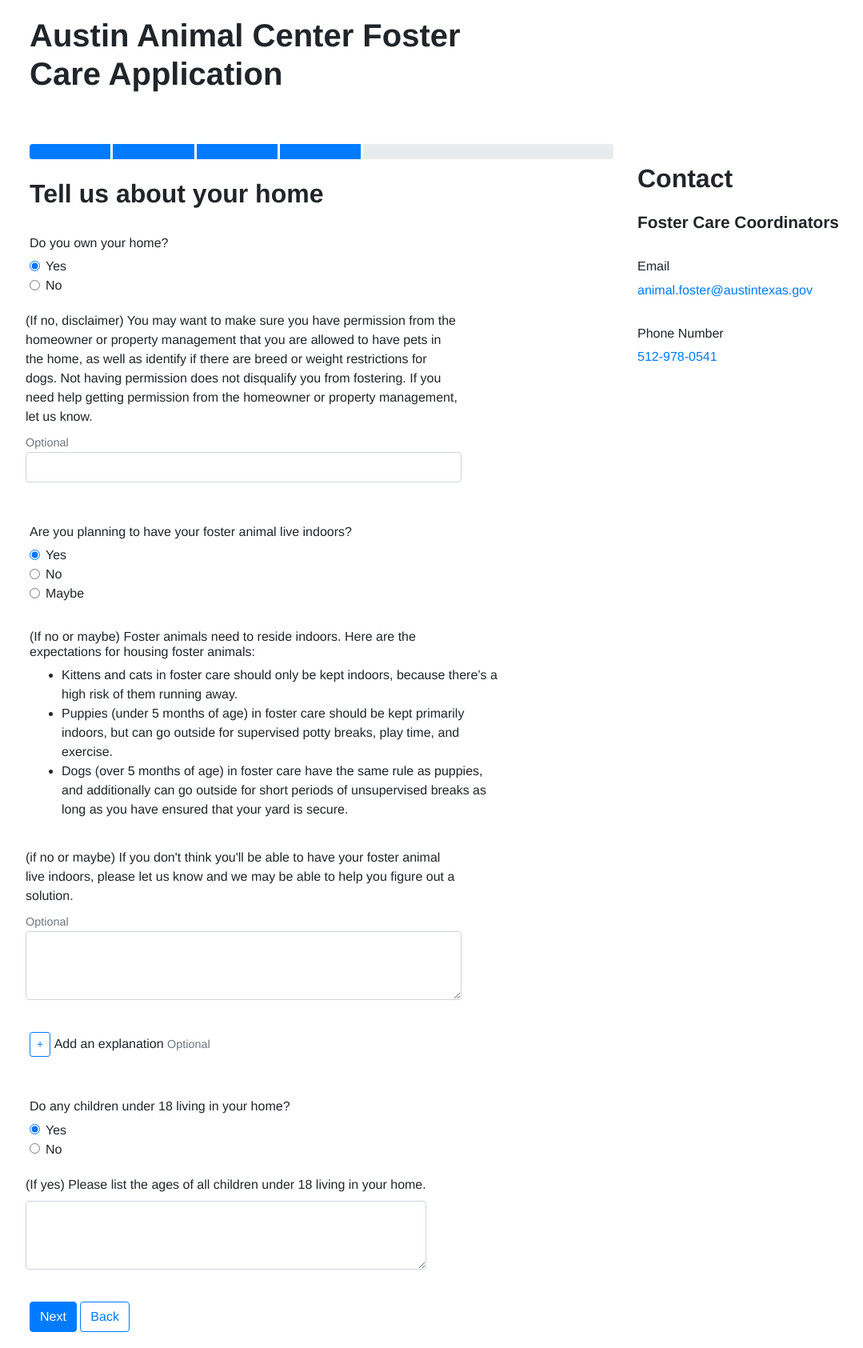
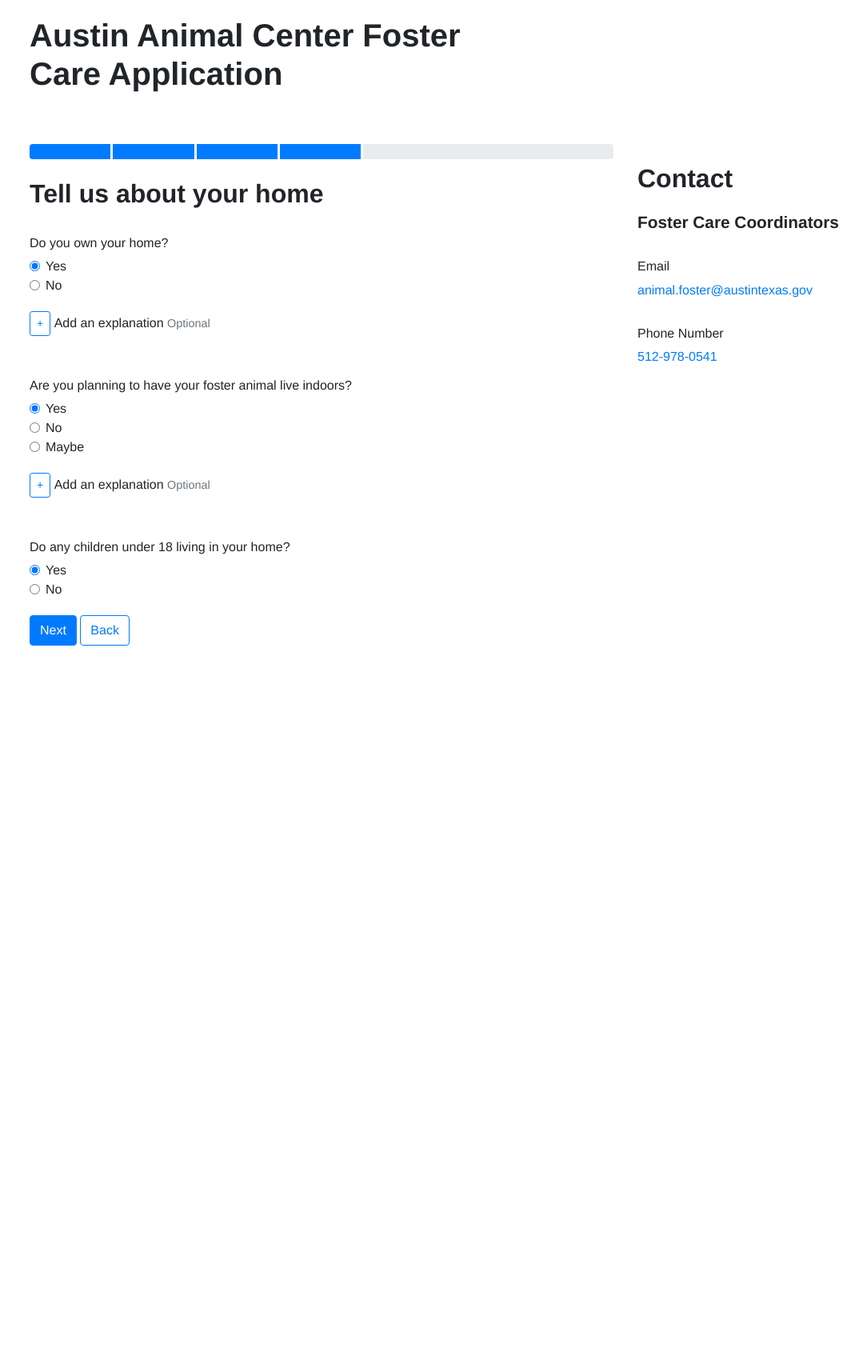
Before and after one commit to cityofaustin/prototypeform, a Jekyll site: the page built from Home_info.html, in a window 1280 px wide. Shown: the whole page at 80% size, without its empty margins (48-1127 px from the left). Built offline with Jekyll 4.4.1, drawn with Linux system fonts in a browser that asks for light colours; after the commit the page ends 900 px from its top, so only the background shows below that.

Commit message:
Added js conditionals for home info

```diff
--- a/Home_info.html
+++ b/Home_info.html
@@ -10,7 +10,7 @@
 </div>
 <h2>Tell us about your home</h2>
 <form>
-    <div>
+    <div class="js-own-home-selection">
         <h5>Do you own your home?</h5>
         <div class="form-check">
             <input class="form-check-input" type="radio" name="landlordRadios" id="landlordRadios1" value="Yes" checked>
@@ -23,17 +23,15 @@
             <label class="form-check-label" for="landlordRadios2">
             No
             </label>
+            <div class="alert alert-warning d-none js-own-home-alert" role="alert">
+                <p>You may want to make sure you have permission from the homeowner or property management that you are allowed to have pets in the home, as well as identify if there are breed or weight restrictions for dogs. Not having permission does not disqualify you from fostering. If you need help getting permission from the homeowner or property management, let us know.</p>
             </div>
         </div>
-    <div class="form-row">
-      <div class="form-group">
-        <label for="inputHomeowner">(If no, disclaimer) You may want to make sure you have permission from the homeowner or property management that you are allowed to have pets in the home, as well as identify if there are breed or weight restrictions for dogs. Not having permission does not disqualify you from fostering. If you need help getting permission from the homeowner or property management, let us know.</label>
-        <small id="HomeownerHelpInline" class="text-muted">
-            Optional
-        </small>
-        <input type="text" class="form-control" id="inputHomeowner" placeholder=" " aria-describedby="homeownerHelpBlock">
     </div>
+    <div>
+        {% include add_explanation.html %}
     </div>
+    <div class="js-indoors-selection">
         <h5>Are you planning to have your foster animal live indoors?</h5>
         <div class="form-check">
             <input class="form-check-input" type="radio" name="can_indoorsRadios" id="can_indoorsRadios1" value="Yes" checked>
@@ -52,29 +50,21 @@
             <label class="form-check-label" for="can_indoorsRadios3">
             Maybe
             </label>
-    </div>
-    <div>
-        <!-- If no or maybe for above, include this whole div section -->
-        <h5>(If no or maybe) Foster animals need to reside indoors. Here are the expectations for housing foster animals:</h5>
+            <div class="alert alert-warning d-none js-indoors-alert" role="alert">
+                <h5>Foster animals need to reside indoors. Here are the expectations for housing foster animals:</h5>
                 <ul>
                     <li>Kittens and cats in foster care should only be kept indoors, because there’s a high risk of them running away.</li>
                     <li>Puppies (under 5 months of age) in foster care should be kept primarily indoors, but can go outside for supervised potty breaks, play time, and exercise.</li>
                     <li>Dogs (over 5 months of age) in foster care have the same rule as puppies, and additionally can go outside for short periods of unsupervised breaks as long as you have ensured that your yard is secure.</li>
                 </ul>
-        <div class="form-row">
-            <div class="form-group">
-                <label for="inputCan_indoors">(if no or maybe) If you don't think you'll be able to have your foster animal live indoors, please let us know and we may be able to help you figure out a solution.</label>
-                <small id="Can_indoorsHelpInline" class="text-muted">
-                    Optional
-                </small>
-                <textarea class="form-control" id="inputCan_indoors" rows="3" ></textarea>
+                <p>Before bringing home a foster animal, make sure it can reside indoors. If you don't think you'll be able to have your foster animal live indoors, please let us know and we may be able to help you figure out a solution.</p>
             </div>
         </div>
     </div>
     <div>
         {% include add_explanation.html %}
     </div>
-    <div>
+    <div class="js-children">
         <h5>Do any children under 18 living in your home?</h5>
         <div class="form-check">
             <input class="form-check-input" type="radio" name="childrenRadios" id="childrenRadios1" value="Yes" checked>
@@ -89,10 +79,10 @@
             </label>
         </div>
     </div>
-    <div class="form-row">
-        <div class="form-group">
-            <label for="inputChildren">(If yes) Please list the ages of all children under 18 living in your home.</label>
-            <textarea class="form-control" id="inputChildren" rows="3" ></textarea>
+    <div class="form-row d-none js-children-followup">
+        <div class="form-group col-md-6">
+          <label for="inputChildren">Please list the ages of all children under 18 living in your home.</label>
+          <input type="text" class="form-control" id="inputChildren" placeholder=" " aria-describedby="ChildrenHelpBlock">
         </div>
     </div>
     <a class="btn btn-primary" href="Animal_info.html" role="button">Next</a>
--- a/js/index.js
+++ b/js/index.js
@@ -58,7 +58,31 @@
 
         var alertText = $(e.target).siblings('.js-selection-alert-text').text();
         $('.js-left-alone-alert').text(alertText);
-      })
+      });
+    }
+
+    return {
+      bindEventHandlers
+    }
+  })();
+
+  // INFO ABOUT YOUR HOME PAGE
+  var aboutYourselfPage = (() => {
+    var bindEventHandlers = () => {
+      $('.js-own-home-selection input').on('change', (e) => {
+        var hideAlert = e.target.value === "Yes";
+        $('.js-own-home-alert').toggleClass('d-none', hideAlert);
+      });
+
+      $('.js-indoors-selection input').on('change', (e) => {
+        var hideAlert = e.target.value === "Yes";
+        $('.js-indoors-alert').toggleClass('d-none', hideAlert);
+      });
+
+      $('.js-children input').on('change', (e) => {
+        var hideFollowup = e.target.value === "No";
+        $('.js-children-followup').toggleClass('d-none', hideFollowup);
+      });
     }
 
     return {
```
Lines whose indentation alone changed are shown as unchanged.
